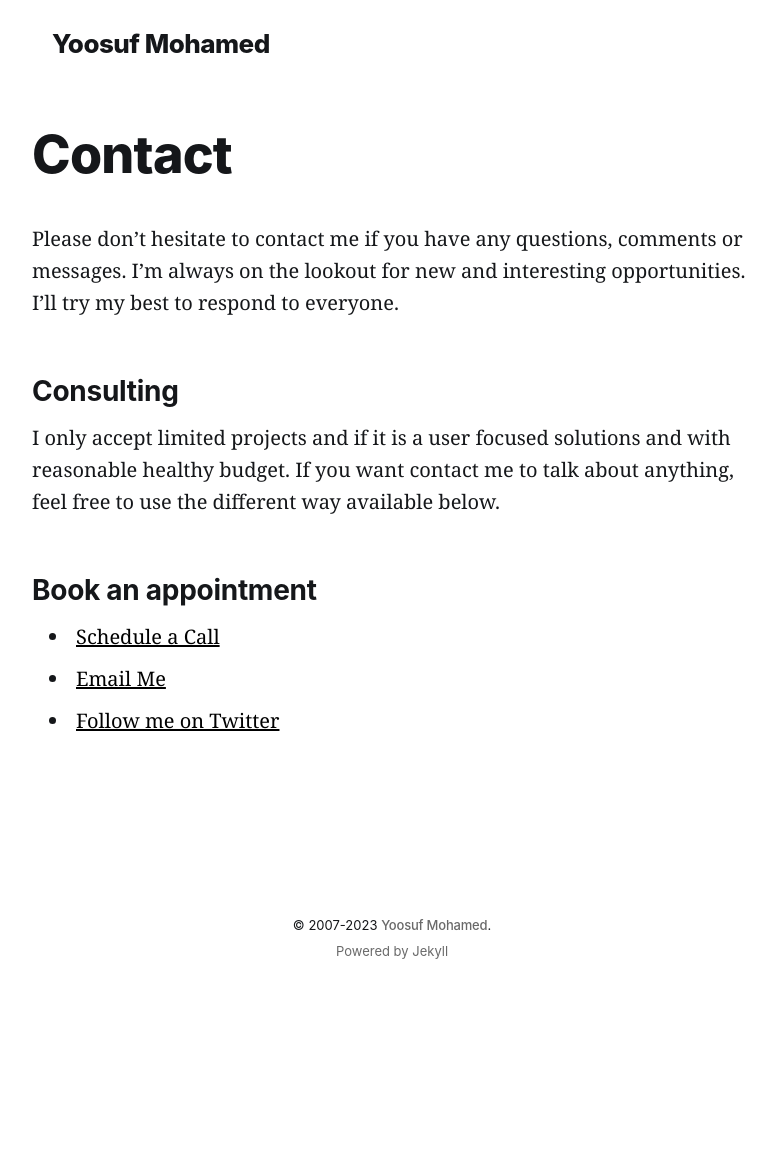
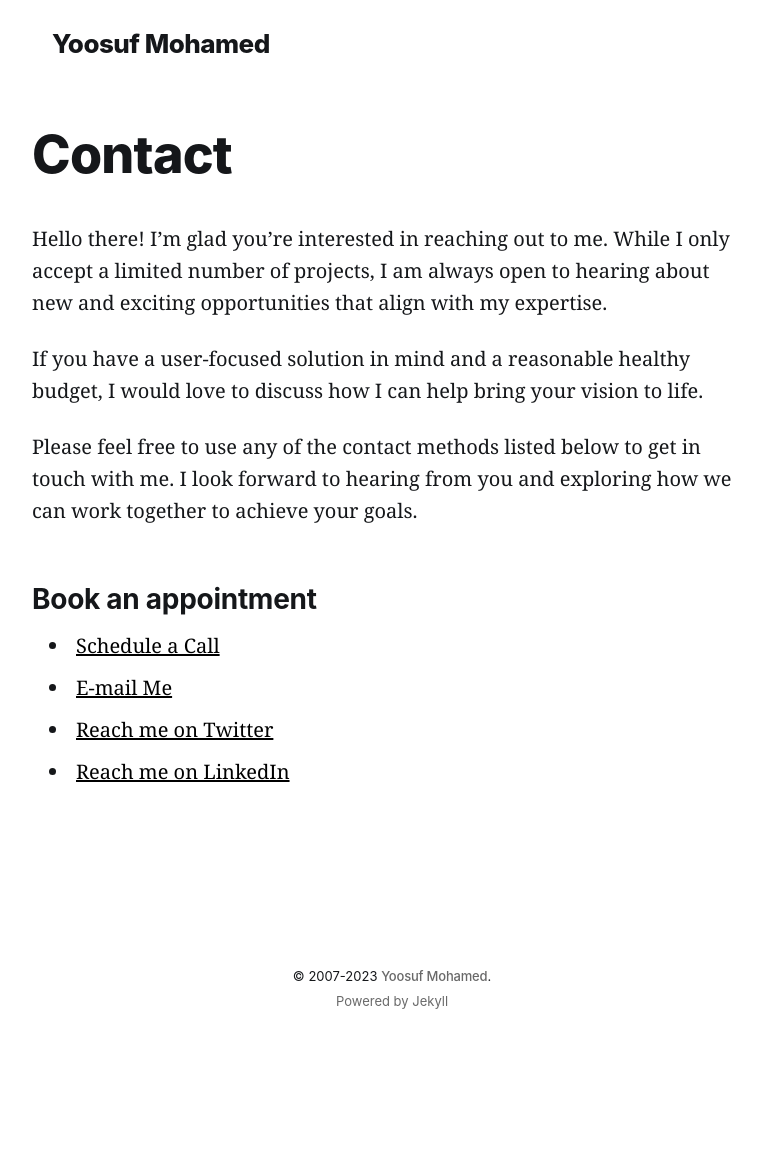
Before and after one commit to yoosuf/yoosuf.github.io, a Jekyll site: the page built from contact.md, in a window 1280 px wide. Shown: the whole page, without its empty margins (248-1024 px from the left). Built offline with Jekyll 4.4.1, drawn with Linux system fonts in a browser that asks for light colours; before the commit the page ends 1104 px from its top, so only the background shows below that.

Commit message:
Updates ...

```diff
--- a/contact.md
+++ b/contact.md
@@ -6,14 +6,15 @@ nav_name: "Contact"
 in_nav: true
 ---
 
-Please don’t hesitate to contact me if you have any questions, comments or messages. I’m always on the lookout for new and interesting opportunities. I’ll try my best to respond to everyone.
+Hello there! I'm glad you're interested in reaching out to me. While I only accept a limited number of projects, I am always open to hearing about new and exciting opportunities that align with my expertise.
 
-## Consulting
+If you have a user-focused solution in mind and a reasonable healthy budget, I would love to discuss how I can help bring your vision to life.
 
-I only accept limited projects and if it is a user focused solutions and with reasonable healthy budget. If you want contact me to talk about anything, feel free to use the different way available below.
+Please feel free to use any of the contact methods listed below to get in touch with me. I look forward to hearing from you and exploring how we can work together to achieve your goals.
 
 ## Book an appointment
 
 - [Schedule a Call](http://calendly.com/yoosuf/talk-with-yoosuf)
-- [Email Me](mailto:mayoosuf@gmail.com)
-- [Follow me on Twitter](http://twitter.com/aitchdei)
+- [E-mail Me](mailto:mayoosuf@gmail.com)
+- [Reach me on Twitter](http://twitter.com/aitchdei)
+- [Reach me on LinkedIn](http://linkedin.com/in/aitchdei)
```
Also changed, not shown: about.md (+4 -6 lines), blog.md (+0 -3 lines).
